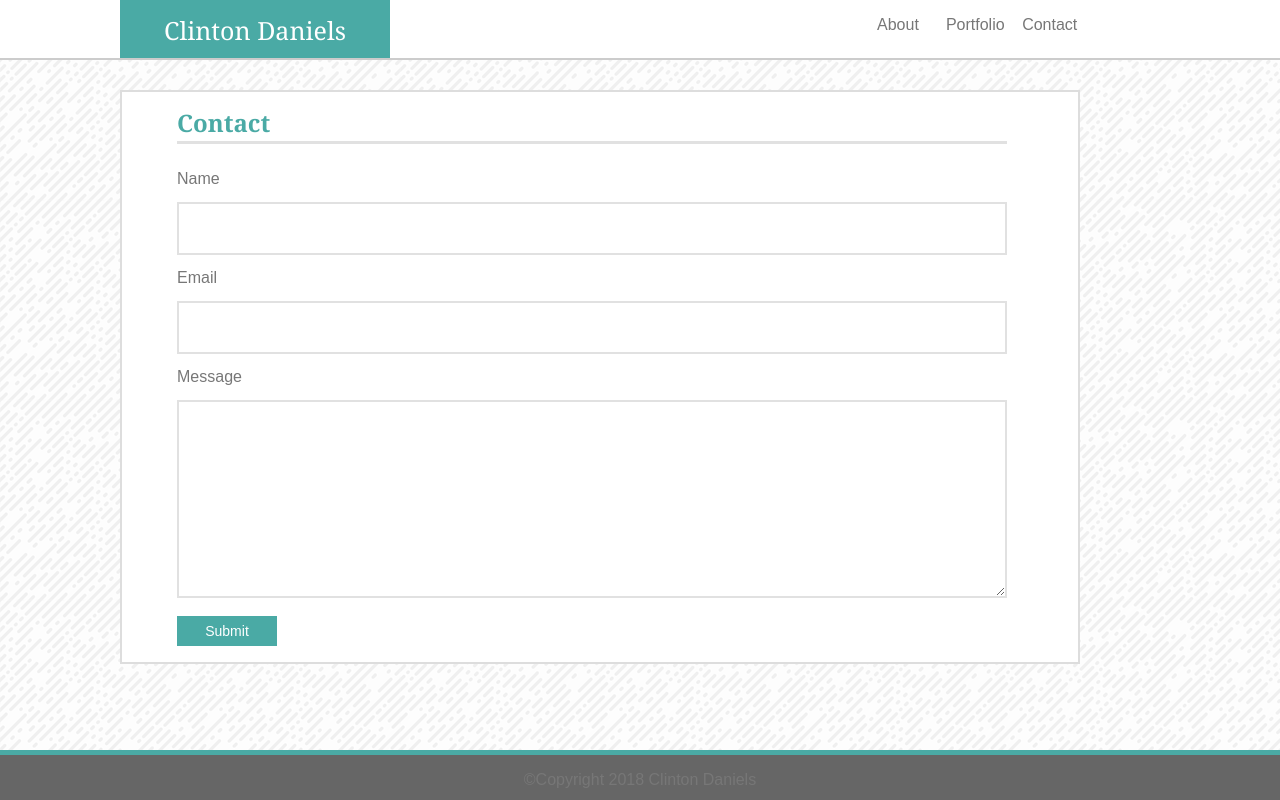
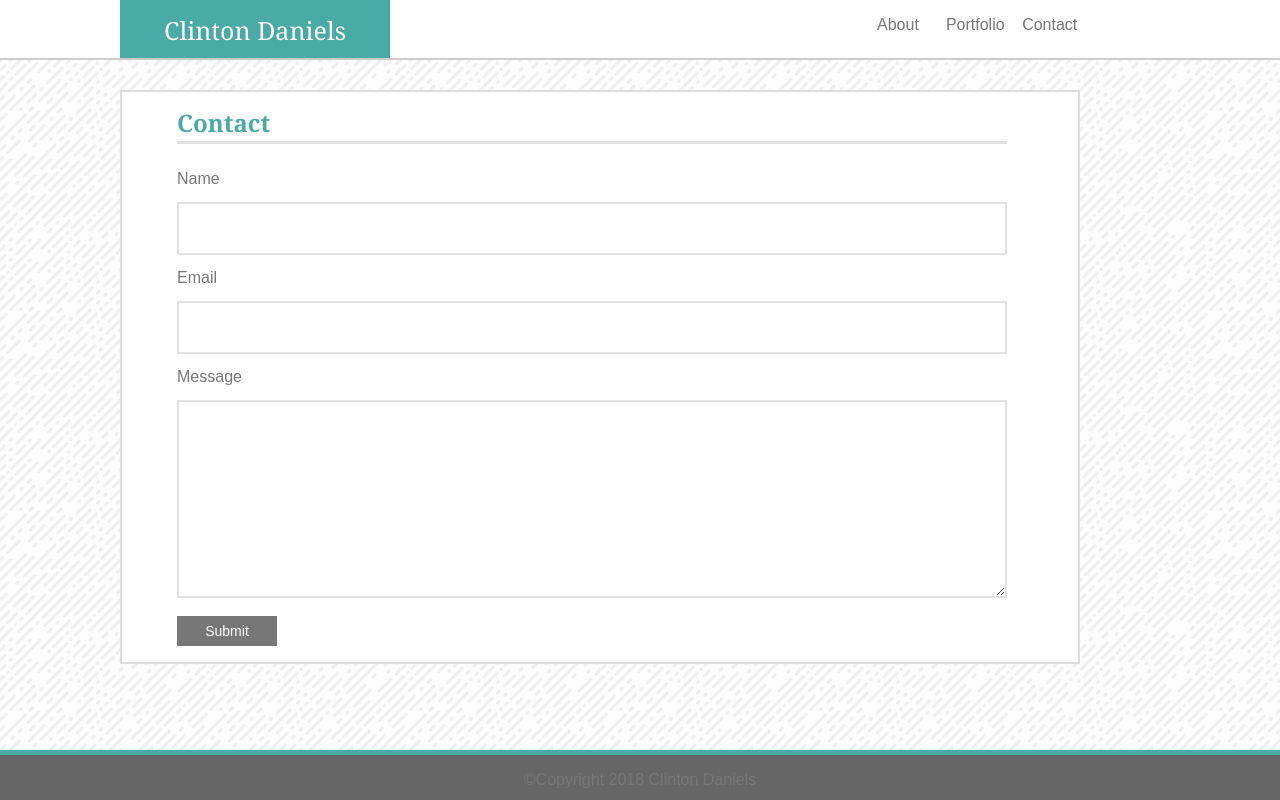
Before and after one commit to CDaniels417/Basic-Portfolio, a plain HTML site: page contact.html in a window 1280 px wide. In both pictures the pointer is over the button "Submit". Drawn offline with Linux system fonts and the light colour scheme.

Commit message:
added :hover to button

```diff
--- a/assets/css/style.css
+++ b/assets/css/style.css
@@ -193,6 +193,10 @@ input, textarea {
     font-size: 14px;
 }
 
+button:hover{
+    background-color: #777777;
+}
+
 footer {
     position: fixed;
     bottom: 0px;
```
